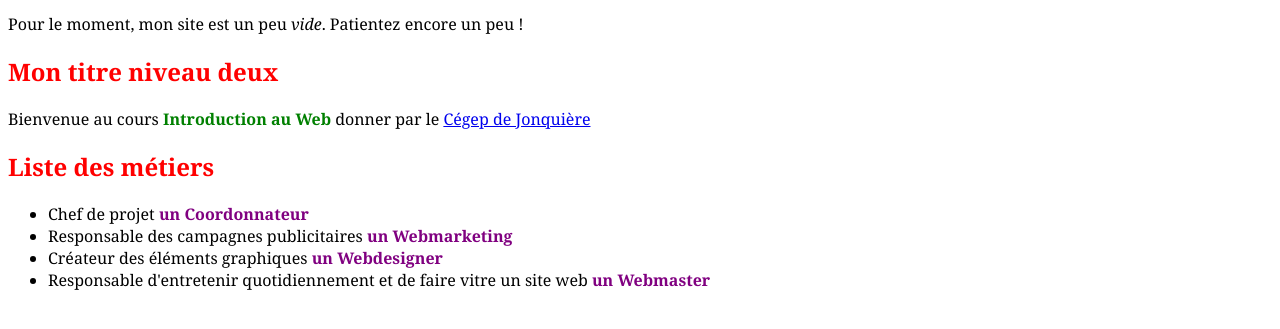
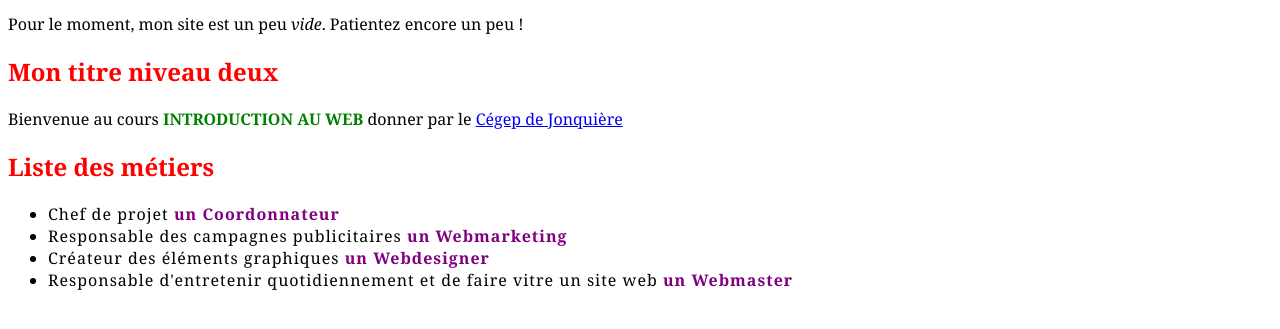
Before and after one commit to verreaulta95/introWeb-HTML-CSS-20, a plain HTML site: page Exercice1/index.html in a window 1280 px wide. Shown: the part 113-442 px from the top of the page. Drawn offline with Linux system fonts and the light colour scheme.

Commit message:
Exercise 1 terminer (fait letter spacing et text transfo) + Debut projetWeb

```diff
--- a/Exercice1/index.html
+++ b/Exercice1/index.html
@@ -15,14 +15,12 @@
     <p>Bonjour et <i>bienvenu</i> sur mon site !</p>
     <p>Pour le moment, mon site est un peu <em>vide</em>. Patientez encore un peu !</p>
     <h2>Mon titre niveau deux</h2>
-    <p>Bienvenue au cours <span style="color:green;font-weight:bold;">Introduction au Web</span> donner par le
-        <a href="https://www.cegepjonquiere.ca/">Cégep de Jonquière</a>
-    </p>
+    <p>Bienvenue au cours <span id="Intro"> Introduction au Web </span> donner par le <a href="https://www.cegepjonquiere.ca/"> Cégep de Jonquière</a></p>
     <h2>Liste des métiers</h2>
     <ul>
-        <li>Chef de projet <span style="color:purple;font-weight:bold;">un Coordonnateur</span></li>
-        <li>Responsable des campagnes publicitaires <span style="color:purple;font-weight:bold;"> un Webmarketing</span> </li>
-        <li>Créateur des éléments graphiques<span style="color:purple;font-weight:bold;"> un Webdesigner</span></li>
+        <li>Chef de projet <span class="metier">un Coordonnateur</span></li>
+        <li>Responsable des campagnes publicitaires <span class="metier"> un Webmarketing</span> </li>
+        <li>Créateur des éléments graphiques<span class="metier"> un Webdesigner</span></li>
         <li>Responsable d'entretenir quotidiennement et de faire vitre un site web <span class="metier">un Webmaster</span> </li>
     </ul>
 </body>
--- a/Exercice1/styles.css
+++ b/Exercice1/styles.css
@@ -10,10 +10,16 @@ h1{
 h2{
     color:red;
 }
+li{
+    letter-spacing:1px;
+}
 .metier{
     color:purple;
     font-weight:bold;
 }
-#imageWeb{
-    float:left;
+
+#Intro{
+    text-transform: uppercase;
+    color:green;
+    font-weight:bold;
 }
```
Also changed, not shown: projetWeb/index.html (+1 -0 lines), Exercice1/images/WorldWideWeb.jpg (added), Exercice1/images/fontpale.jpg (added), projetWeb/styles.css (added).
